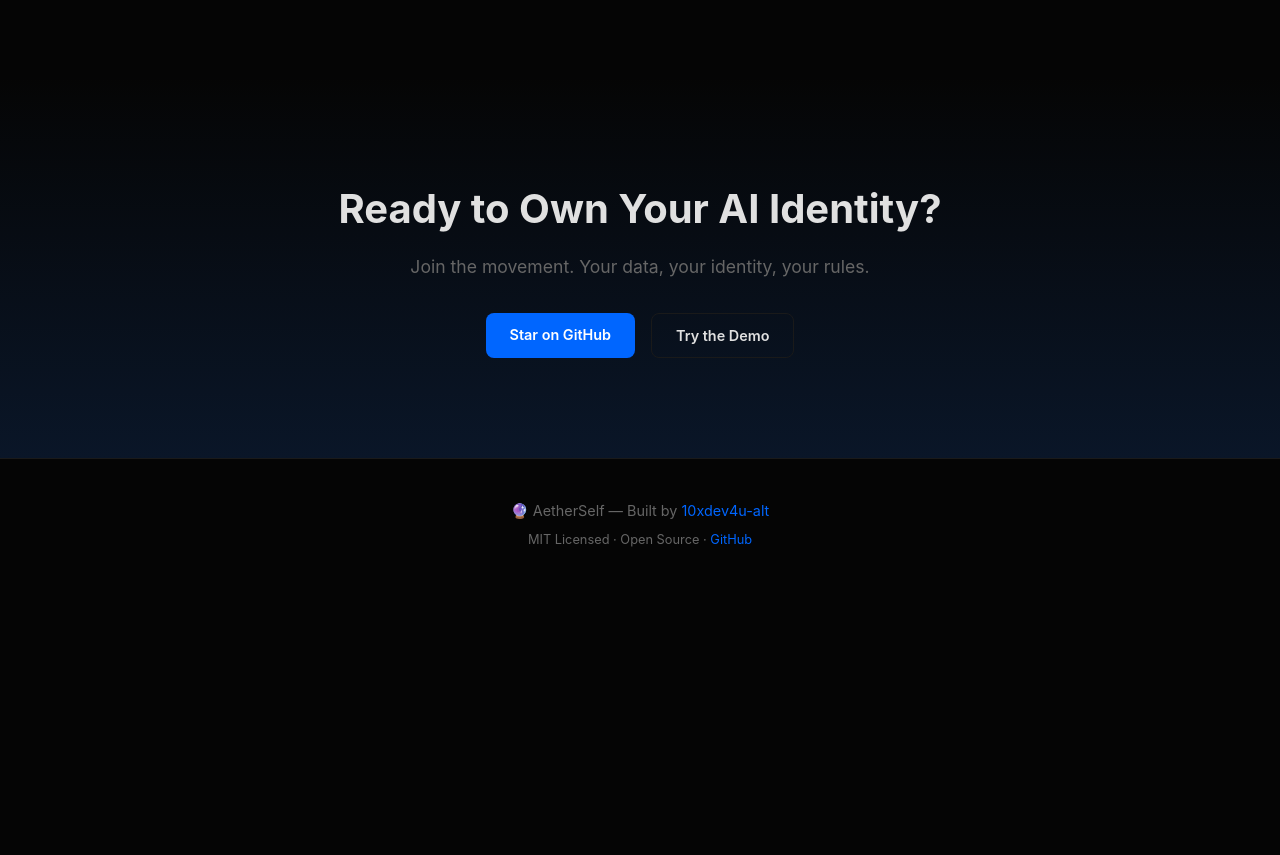
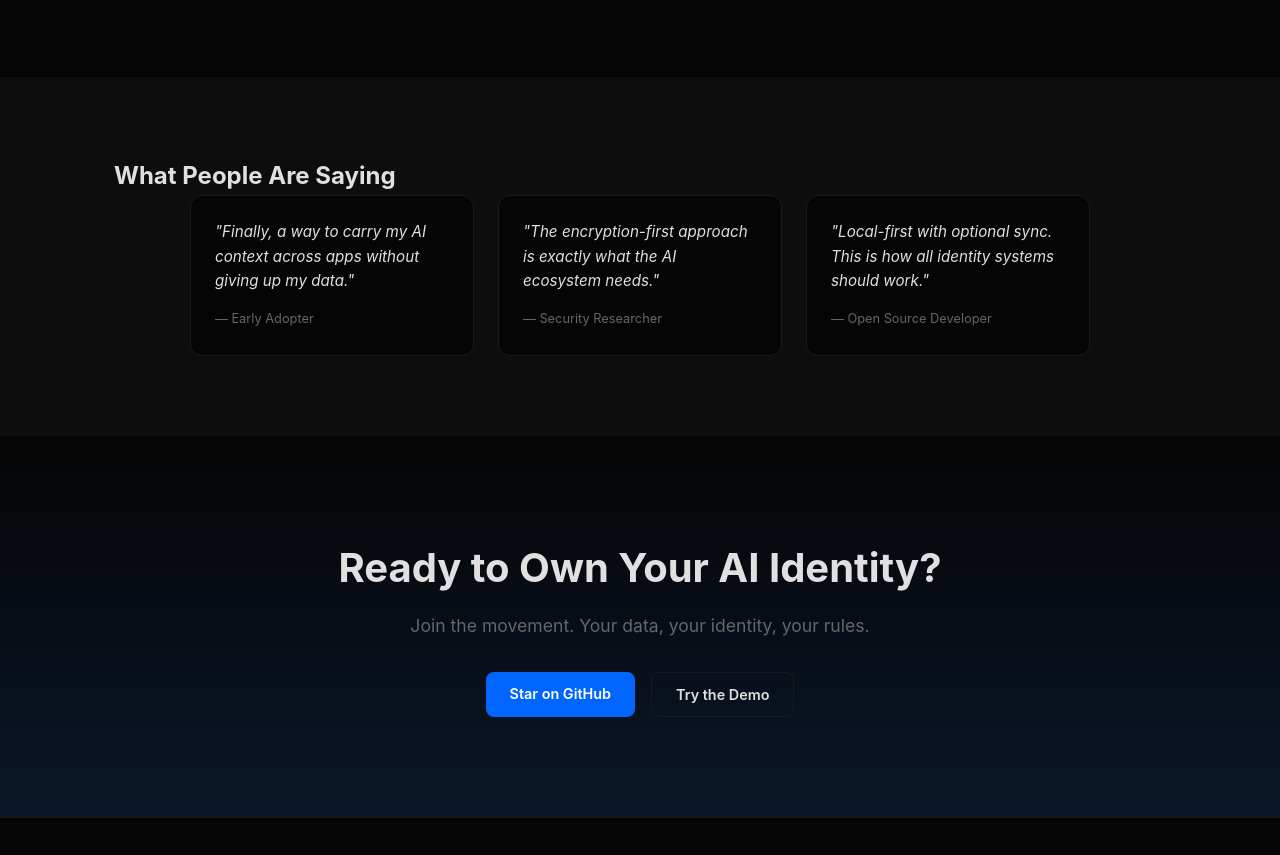
Before and after one commit to 10xdev4u-alt/aetherself-web, a plain HTML site: page index.html in a window 1280 px wide. Shown: the part 4132-4987 px from the top of the page. Before the commit the page ends 4723 px from the top, so only its background shows below. Drawn offline with Linux system fonts and the light colour scheme.

Commit message:
feat: add testimonials section

```diff
--- a/index.html
+++ b/index.html
@@ -183,6 +183,26 @@
     </div>
   </section>
 
+  <section class="testimonials">
+    <div class="container">
+      <h2>What People Are Saying</h2>
+      <div class="testimonial-grid">
+        <div class="testimonial">
+          <p>"Finally, a way to carry my AI context across apps without giving up my data."</p>
+          <span class="author">— Early Adopter</span>
+        </div>
+        <div class="testimonial">
+          <p>"The encryption-first approach is exactly what the AI ecosystem needs."</p>
+          <span class="author">— Security Researcher</span>
+        </div>
+        <div class="testimonial">
+          <p>"Local-first with optional sync. This is how all identity systems should work."</p>
+          <span class="author">— Open Source Developer</span>
+        </div>
+      </div>
+    </div>
+  </section>
+
   <section class="cta">
     <div class="container">
       <h2>Ready to Own Your AI Identity?</h2>
--- a/styles.css
+++ b/styles.css
@@ -336,6 +336,37 @@ footer a:hover { text-decoration: underline; }
   justify-content: center;
 }
 
+/* Testimonials */
+.testimonials { padding: 80px 0; background: var(--surface); }
+
+.testimonial-grid {
+  display: grid;
+  grid-template-columns: repeat(3, 1fr);
+  gap: 24px;
+  max-width: 900px;
+  margin: 0 auto;
+}
+
+.testimonial {
+  background: var(--bg);
+  border: 1px solid var(--border);
+  border-radius: 12px;
+  padding: 24px;
+}
+
+.testimonial p {
+  font-size: 0.95rem;
+  line-height: 1.6;
+  color: var(--text);
+  margin-bottom: 12px;
+  font-style: italic;
+}
+
+.testimonial .author {
+  font-size: 0.8rem;
+  color: var(--muted);
+}
+
 /* Responsive */
 @media (max-width: 768px) {
   .hero h1 { font-size: 2.5rem; }
```
